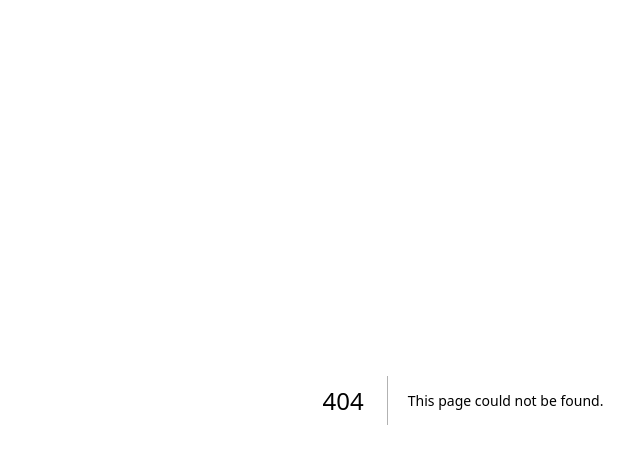
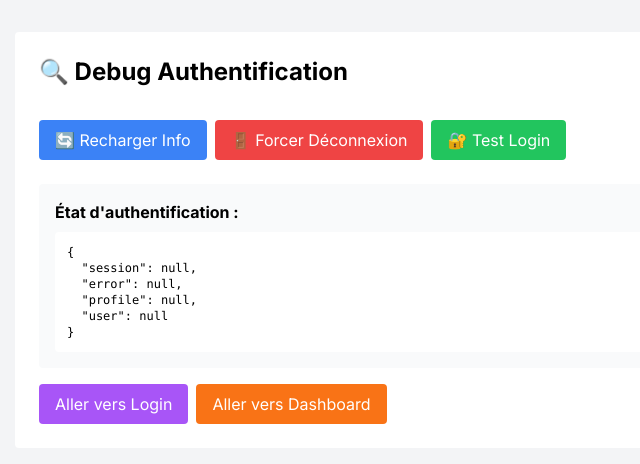
Before and after one commit to FaresBENAI/SkipLine, a Next.js app: page /debug-auth in a window 1280 px wide. Before the commit this address had no page. Shown: the top 464 px of the page, without its empty margins (177-817 px from the left). Built offline with nearby package versions, Linux system fonts and the light colour scheme; no server answers.

Commit message:
debug: Page de debug authentification avec dossier créé

```diff
--- /dev/null
+++ b/src/app/debug-auth/page.tsx
@@ -0,0 +1,131 @@
+'use client'
+
+import { useEffect, useState } from 'react'
+import { supabase } from '@/lib/supabase'
+
+export default function DebugAuth() {
+  const [authState, setAuthState] = useState<any>(null)
+  const [loading, setLoading] = useState(true)
+
+  useEffect(() => {
+    checkAuth()
+  }, [])
+
+  const checkAuth = async () => {
+    try {
+      const { data: { session }, error } = await supabase.auth.getSession()
+
+      let profileData = null
+      if (session?.user) {
+        // Vérifier entreprise
+        const { data: company } = await supabase
+          .from('companies')
+          .select('*')
+          .eq('id', session.user.id)
+          .single()
+
+        if (company) {
+          profileData = { type: 'company', data: company }
+        } else {
+          // Vérifier client
+          const { data: client } = await supabase
+            .from('users')
+            .select('*')
+            .eq('id', session.user.id)
+            .single()
+
+          if (client) {
+            profileData = { type: 'client', data: client }
+          }
+        }
+      }
+
+      setAuthState({
+        session,
+        error,
+        profile: profileData,
+        user: session?.user || null
+      })
+    } catch (err) {
+      setAuthState({ error: err })
+    } finally {
+      setLoading(false)
+    }
+  }
+
+  const forceLogout = async () => {
+    await supabase.auth.signOut()
+    setAuthState(null)
+    alert('Déconnexion forcée')
+    window.location.href = '/'
+  }
+
+  const testLogin = async () => {
+    try {
+      const email = prompt('Email:')
+      const password = prompt('Mot de passe:')
+
+      if (email && password) {
+        const { data, error } = await supabase.auth.signInWithPassword({
+          email,
+          password
+        })
+
+        console.log('Résultat login:', { data, error })
+        alert(error ? `Erreur: ${error.message}` : 'Connexion réussie!')
+        await checkAuth()
+      }
+    } catch (err) {
+      console.error('Erreur:', err)
+    }
+  }
+
+  if (loading) return <div className="p-8">Chargement...</div>
+
+  return (
+    <div className="min-h-screen p-8 bg-gray-100">
+      <div className="max-w-4xl mx-auto bg-white p-6 rounded">
+        <h1 className="text-2xl font-bold mb-4">🔍 Debug Authentification</h1>
+
+        <div className="space-y-4 mb-6">
+          <button
+            onClick={checkAuth}
+            className="bg-blue-500 text-white px-4 py-2 rounded mr-2"
+          >
+            🔄 Recharger Info
+          </button>
+
+          <button
+            onClick={forceLogout}
+            className="bg-red-500 text-white px-4 py-2 rounded mr-2"
+          >
+            🚪 Forcer Déconnexion
+          </button>
+
+          <button
+            onClick={testLogin}
+            className="bg-green-500 text-white px-4 py-2 rounded"
+          >
+            🔐 Test Login
+          </button>
+        </div>
+
+        <div className="bg-gray-50 p-4 rounded">
+          <h2 className="font-bold mb-2">État d'authentification :</h2>
+          <pre className="text-xs overflow-auto bg-white p-3 rounded">
+            {JSON.stringify(authState, null, 2)}
+          </pre>
+        </div>
+
+        <div className="mt-4 space-x-2">
+          <a href="/auth/login" className="bg-purple-500 text-white px-4 py-2 rounded inline-block">
+            Aller vers Login
+          </a>
+          <a href="/dashboard" className="bg-orange-500 text-white px-4 py-2 rounded inline-block">
+            Aller vers Dashboard
+          </a>
+        </div>
+      </div>
+    </div>
+  )
+}
```
